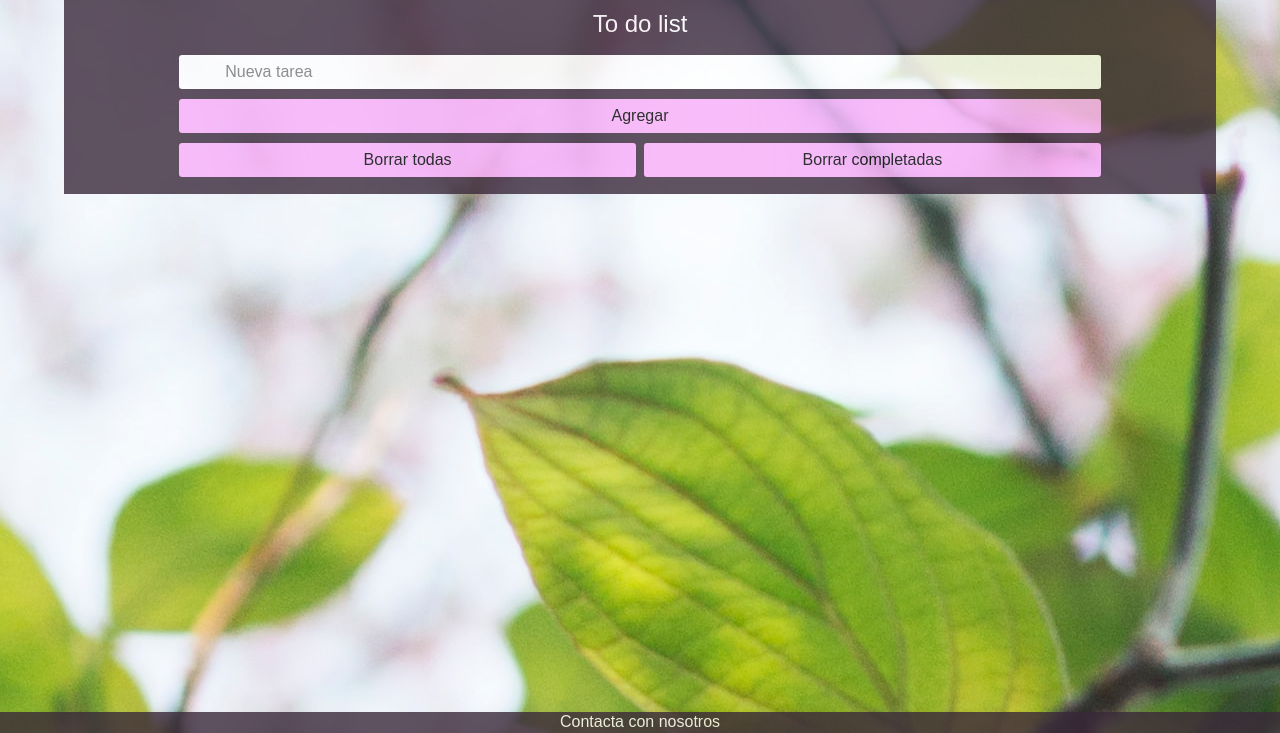
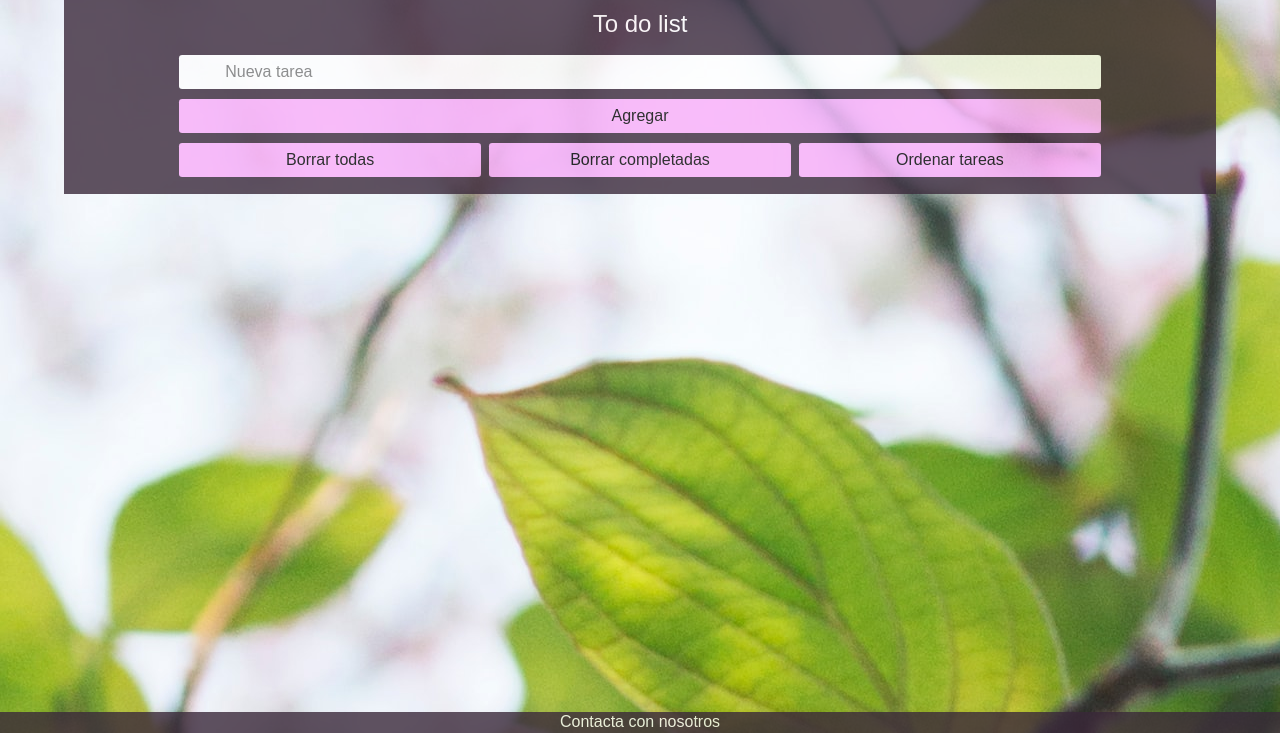
Before and after one commit to yazbe/practica_1, a website: page mistareas.html in a window 1280 px wide. Shown: the part 67-800 px from the top of the page. Drawn offline with Linux system fonts and the light colour scheme.

Commit message:
Add new button

```diff
--- a/mistareas.html
+++ b/mistareas.html
@@ -35,6 +35,8 @@
 
                 <button id="removeCompetedButton">Borrar completadas</button>
 
+                <button id="arrangeTasks">Ordenar tareas</button>
+
             </div>
 
         </div>
```
